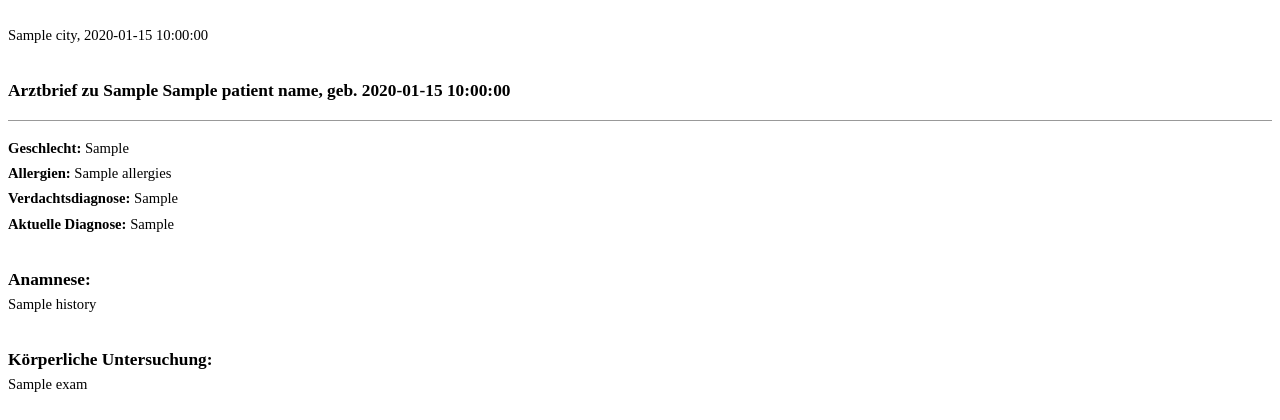
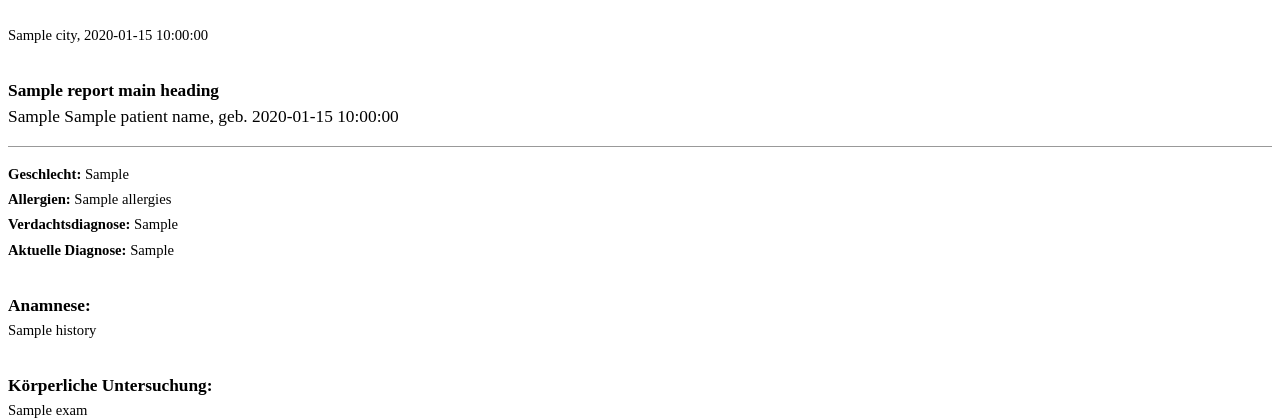
Before and after one commit to dimitar27/PraxisReportAI, a Python web app: template app/templates/report_template.html in a window 1280 px wide. Shown: the part 118-538 px from the top of the page. Run offline with Jinja, Linux system fonts and the light colour scheme; the template is opened without the code that fills it: most values are stand-ins (such as "Sample title", 1, 10 or a date in 2020); grey boxes marked "Sample" are stand-in pictures.

Commit message:
feat: Add README.md, refine AI prompts, and update HTML template

```diff
--- a/app/api/routes/reports.py
+++ b/app/api/routes/reports.py
@@ -256,6 +256,7 @@ def generate_report_pdf(
         history=report.patient_history,
         exam=report.physical_exam,
         final_report=formatted_report,
+        report_main_heading=report.title,
 
         doctor_name=f"{profile.first_name} {profile.last_name}",
         doctor_title=doctor_user.title
--- a/app/templates/report_template.html
+++ b/app/templates/report_template.html
@@ -42,6 +42,11 @@
             font-weight: bold;
             margin: 2rem 0 0 0; /* adjusted */
             page-break-after: avoid;
+        }
+
+        .patient-info-normal {
+        font-weight: normal;
+        display: block;
         }
 
         .small-section {
@@ -91,7 +96,9 @@
     <p>{{ city }}, {{ date }}</p>
 
     <div class="section-header">
-        Arztbrief zu {{ gendered_prefix }} {{ patient_name }}, geb. {{ birth_date }}
+        <!--Arztbrief zu {{ gendered_prefix }} {{ patient_name }}, geb. {{ birth_date }}-->
+        {{ report_main_heading }}<br>
+        <span class="patient-info-normal">{{ gendered_prefix }} {{ patient_name }}, geb. {{ birth_date }} </span>
     </div>
     <hr>
 
--- a/app/utils/openai_client.py
+++ b/app/utils/openai_client.py
@@ -46,7 +46,10 @@ def generate_medical_report(
     sections = [
         "Du bist ein erfahrener Neurologe. Erstelle einen strukturierten medizinischen Bericht "
         "in professionellem Deutsch auf Basis folgender Informationen.",
+        # Uncomment this line to generate in English for demo purposes
+        # "Please create the report in English.",
         f"Der Titel des Berichts lautet: {title.strip()}, aber verwende ihn bitte **nicht** im Text.",
+        #"Verwende folgende Abschnitte und **fülle sie sehr ausführlich aus**:",
         "Verwende folgende Abschnitte:",
         "- Befund",
         "- Diagnose",
@@ -95,7 +98,7 @@ def generate_medical_report(
             }
         ],
         temperature=0.6,
-        max_tokens=1800
+        max_tokens=3000
     )
 
     return response.choices[0].message.content.strip()
```
Also changed, not shown: requirements.txt (+22 -13 lines), README.md (added).
